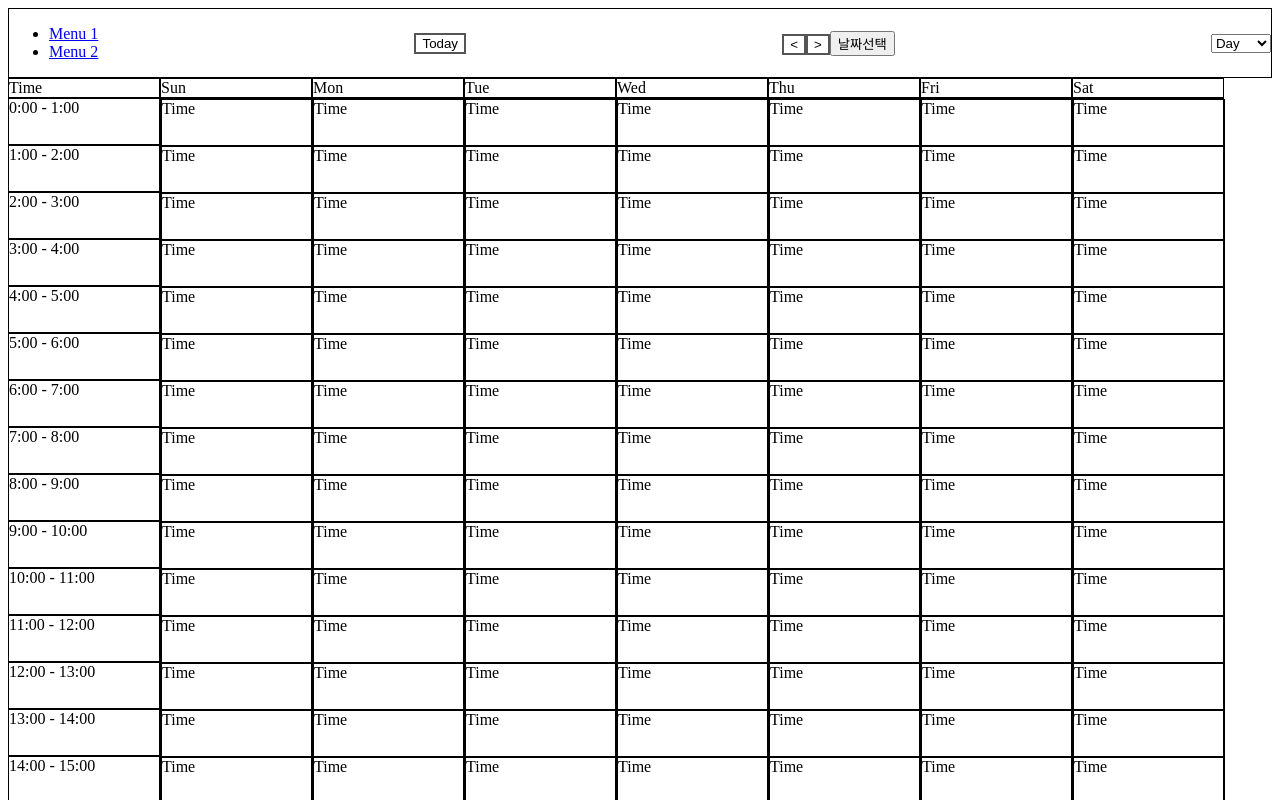
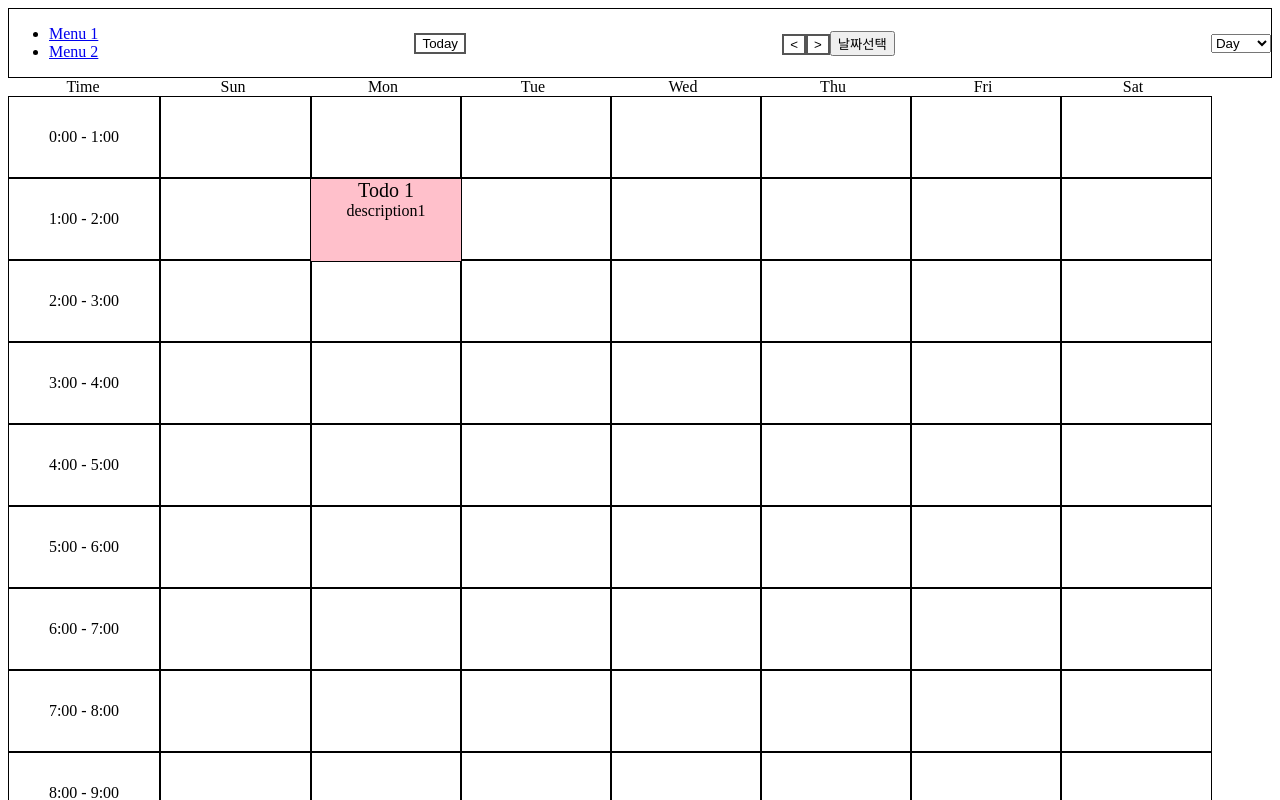
Before and after one commit to chiwon1/calendar-viewer, a React (Create React App) app: page / in a window 1280 px wide. Shown: the top 800 px of the page. Built offline with nearby package versions, Linux system fonts and the light colour scheme.

Commit message:
Feat: show event box with mock data

```diff
--- a/src/common/components/Calendar/Day/Day.js
+++ b/src/common/components/Calendar/Day/Day.js
@@ -6,7 +6,6 @@ const Wrapper = styled.div`
   .day {
     width: 150px;
     height: 1248px;
-    border: 1px solid black;
   }
 `;
 
--- /dev/null
+++ b/src/common/components/Calendar/EventBox/EventBox.js
@@ -0,0 +1,27 @@
+import React from "react";
+import styled from "styled-components";
+
+const Wrapper = styled.div`
+  div {
+    text-align: center;
+  }
+
+  .title {
+    font-size: 20px;
+  }
+`;
+
+function Event({ title, description }) {
+  return (
+    <Wrapper>
+      <div className="title">
+        {title}
+      </div>
+      <div>
+        {description}
+      </div>
+    </Wrapper>
+  );
+}
+
+export default Event;
--- a/src/common/components/Calendar/Time/Time.js
+++ b/src/common/components/Calendar/Time/Time.js
@@ -5,7 +5,6 @@ const Wrapper = styled.div`
   .time {
     width: 150px;
     height: 50px;
-    border: 1px solid pink;
   }
 `;
 
@@ -16,7 +15,6 @@ function Time({ onClick }) {
         className="time"
         onClick={onClick}
       >
-        Time
       </div>
     </Wrapper>
   );
--- a/src/common/components/Calendar/Weekly/Weekly.js
+++ b/src/common/components/Calendar/Weekly/Weekly.js
@@ -1,17 +1,28 @@
-import React from "react";
+import React, { useState } from "react";
 import styled from "styled-components";
 import Day from "../Day/Day";
+import events from "../../../../mockData";
+import EventBox from "../EventBox/EventBox";
 
 const Wrapper = styled.div`
   .dayName {
     width: 150px;
+    text-align: center;
     display: inline-block;
+  }
+
+  .time {
+    text-align: center;
+    width: 150px;
+    height: 80px;
     border: 1px solid black;
   }
 
-  .time {
+  .rowTitle {
+    text-align: center;
     width: 150px;
-    height: 45px;
+    height: 80px;
+    line-height: 80px;
     border: 1px solid black;
   }
 
@@ -36,6 +47,8 @@ for (let i = 0; i < 7; i++) {
 const columnTitleList = ["Time", "Sun", "Mon", "Tue", "Wed", "Thu", "Fri", "Sat"];
 
 function Weekly() {
+  const [data, setData] = useState(events);
+
   return (
     <Wrapper>
       {columnTitleList.map((columnTitle, index) =>
@@ -45,7 +58,7 @@ function Weekly() {
       <div className="week">
         <div>
           {Array.from(Array(24).keys()).map((hour, index) => (
-            <div key={index} className="time">{`${hour}:00 - ${hour + 1}:00`}</div>
+            <div key={index} className="rowTitle">{`${hour}:00 - ${hour + 1}:00`}</div>
           ))}
         </div>
         {week.map((day, dayIndex) => (
@@ -53,10 +66,30 @@ function Weekly() {
             key={dayIndex}
             day={day}
             dayIndex={dayIndex}
-          >
-            Day!
-          </Day>
+          ></Day>
         ))}
+        {data.map(({ id, day, startTime, endTime, title, description }) => {
+          return (
+            <div
+              key={id}
+              style={{
+                backgroundColor: "pink",
+                left: (150 * (day + 1)) + 2,
+                top: 82 * startTime,
+                border: "1px solid black",
+                width: 150,
+                height: (endTime - startTime) * 82,
+                zIndex: 3,
+                position: 'absolute',
+              }}
+            >
+            <EventBox
+              title={title}
+              description={description}
+            />
+            </div>
+          )
+        })}
       </div>
     </Wrapper>
   );
--- /dev/null
+++ b/src/mockData.js
@@ -0,0 +1,8 @@
+
+const events = [
+  { id: 1, day: 1, startTime: 1, endTime: 2, title: "Todo 1", description: "description1" },
+  { id: 2, day: 4, startTime: 15, endTime: 17, title: "Todo 2", description: "description2" },
+  { id: 3, day: 2, startTime: 13, endTime: 17, title: "Todo 3", description: "description3" },
+];
+
+export default events;
```
